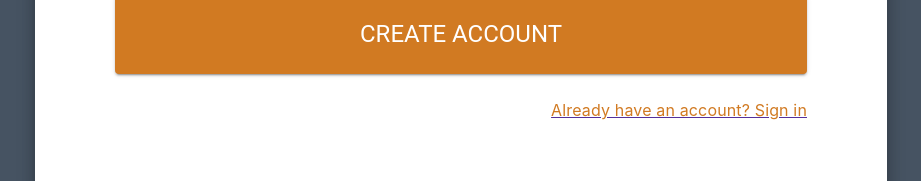
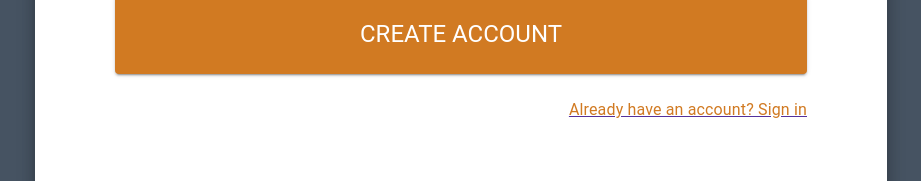
Before and after one commit to Darrick-Oliver/JibJab, a React (Create React App) app in the folder lucasFE/: page /signup in a window 1280 px wide. Shown: the part 680-861 px from the top of the page, without its empty margins (179-1100 px from the left). Built offline with nearby package versions, Linux system fonts and the light colour scheme.

Commit message:
fixed already have an account link format

```diff
--- a/lucasFE/src/pages/signupPage.js
+++ b/lucasFE/src/pages/signupPage.js
@@ -170,7 +170,12 @@ export default function SignUp() {
                             <Grid item>
                                 <RouterLink to="/">
                                     <Link color="primary">
-                                        Already have an account? Sign in
+                                        <Typography
+                                            component="h1"
+                                            variant="body1"
+                                        >
+                                            Already have an account? Sign in
+                                        </Typography>
                                     </Link>
                                 </RouterLink>
                             </Grid>
```
